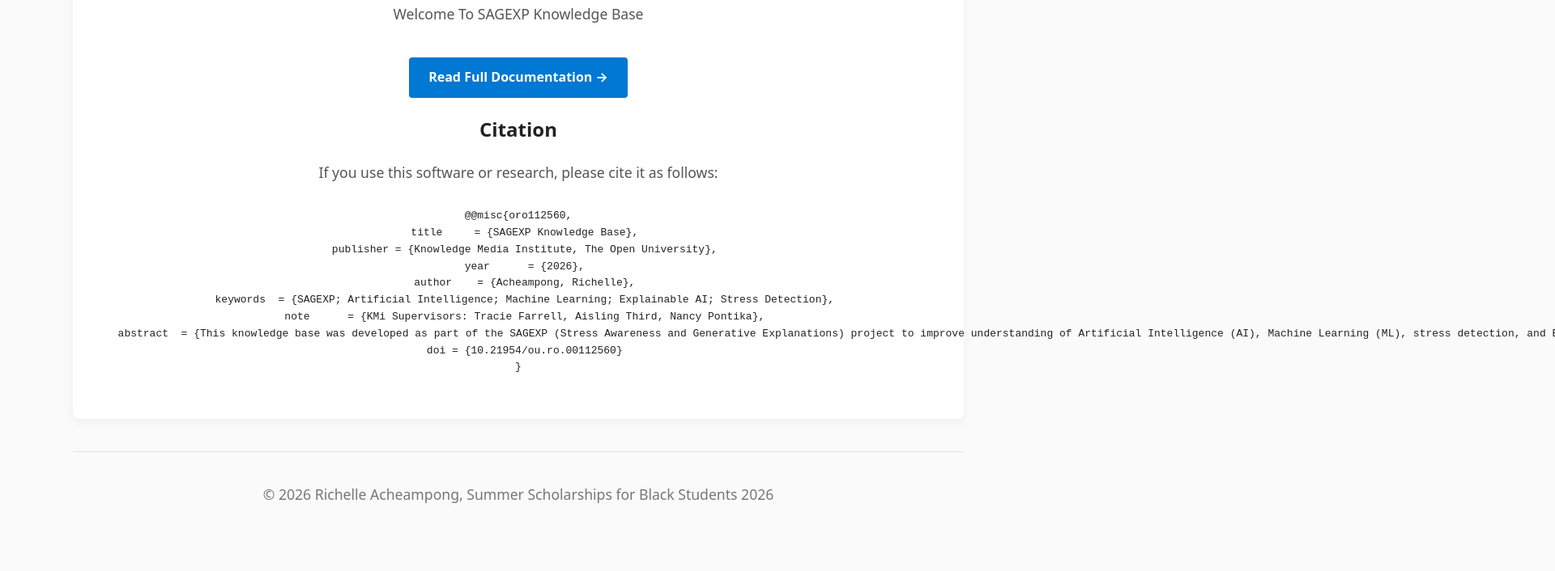
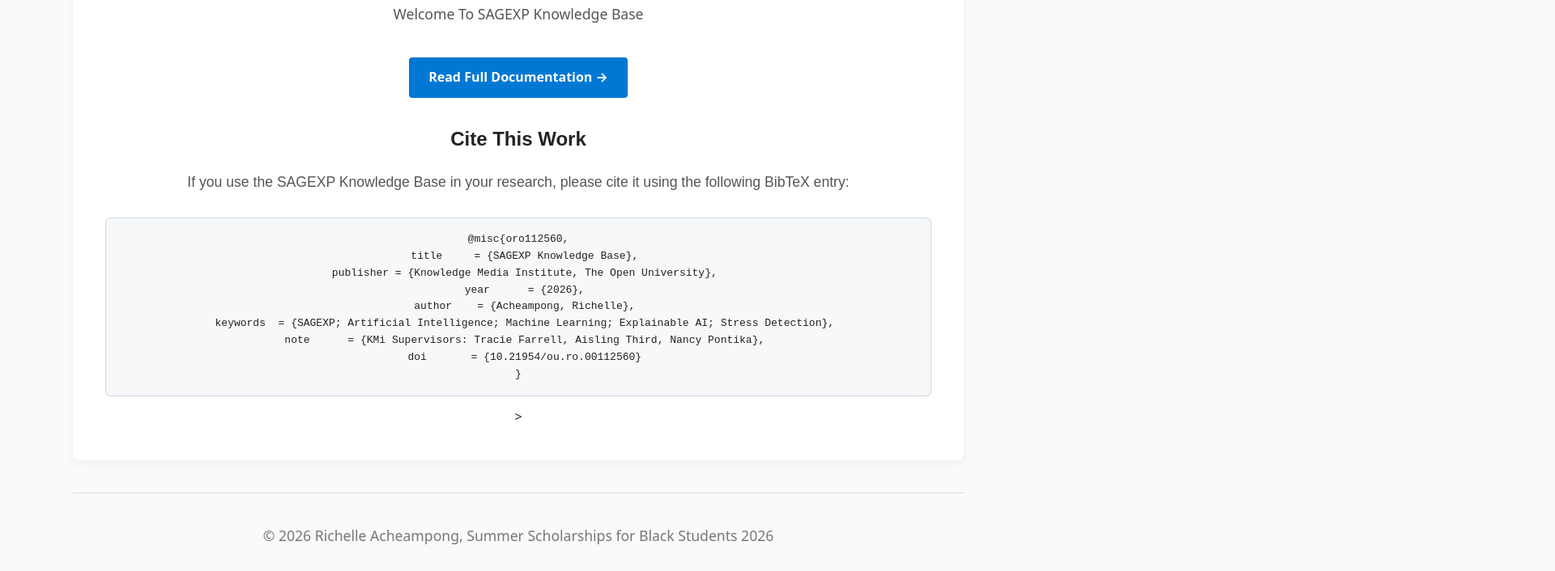
Before and after one commit to KMi-Scholarship-2026/sagexp-educational-website, a plain HTML site: page index.html in a window 1280 px wide. Shown: the part 248-954 px from the top of the page at 81% size, 1920 px wide, since content can reach past the window. Before the commit the page ends 903 px from the top, so only its background shows below. Drawn offline with Linux system fonts and the light colour scheme.

Commit message:
Refactor citation section in index.html
Updated citation section to improve clarity and formatting.

```diff
--- a/index.html
+++ b/index.html
@@ -121,20 +121,20 @@
             Read Full Documentation &rarr;
         </a>
 
-       <section id="citation">
-  <h2>Citation</h2>
-  <p>If you use this software or research, please cite it as follows:</p>
-  <pre><code>@@misc{oro112560,
+<section id="citation" style="margin-top: 2rem; font-family: sans-serif;">
+  <h2>Cite This Work</h2>
+  <p>If you use the SAGEXP Knowledge Base in your research, please cite it using the following BibTeX entry:</p>
+
+  <pre style="background: #f6f8fa; border: 1px solid #d0d7de; border-radius: 6px; padding: 16px; overflow-x: auto; font-size: 13px;"><code>@misc{oro112560,
   title     = {SAGEXP Knowledge Base},
   publisher = {Knowledge Media Institute, The Open University},
   year      = {2026},
   author    = {Acheampong, Richelle},
   keywords  = {SAGEXP; Artificial Intelligence; Machine Learning; Explainable AI; Stress Detection},
   note      = {KMi Supervisors: Tracie Farrell, Aisling Third, Nancy Pontika},
-  abstract  = {This knowledge base was developed as part of the SAGEXP (Stress Awareness and Generative Explanations) project to improve understanding of Artificial Intelligence (AI), Machine Learning (ML), stress detection, and Explainable Artificial Intelligence (XAI). Drawing on academic and educational sources, it provides clear and accessible explanations of key concepts, including machine learning classification techniques, physiological indicators of stress, and methods for explaining AI-generated predictions. The website serves as both an educational resource and a knowledge base for the wider SAGEXP system. By presenting complex concepts in an understandable manner, it aims to support AI literacy and help users better understand how AI-enabled stress detection technologies operate and how their predictions can be interpreted.},
-  doi = {10.21954/ou.ro.00112560}
+  doi       = {10.21954/ou.ro.00112560}
 }</code></pre>
-</section>
+</section>>
 
     </main>
 
```
